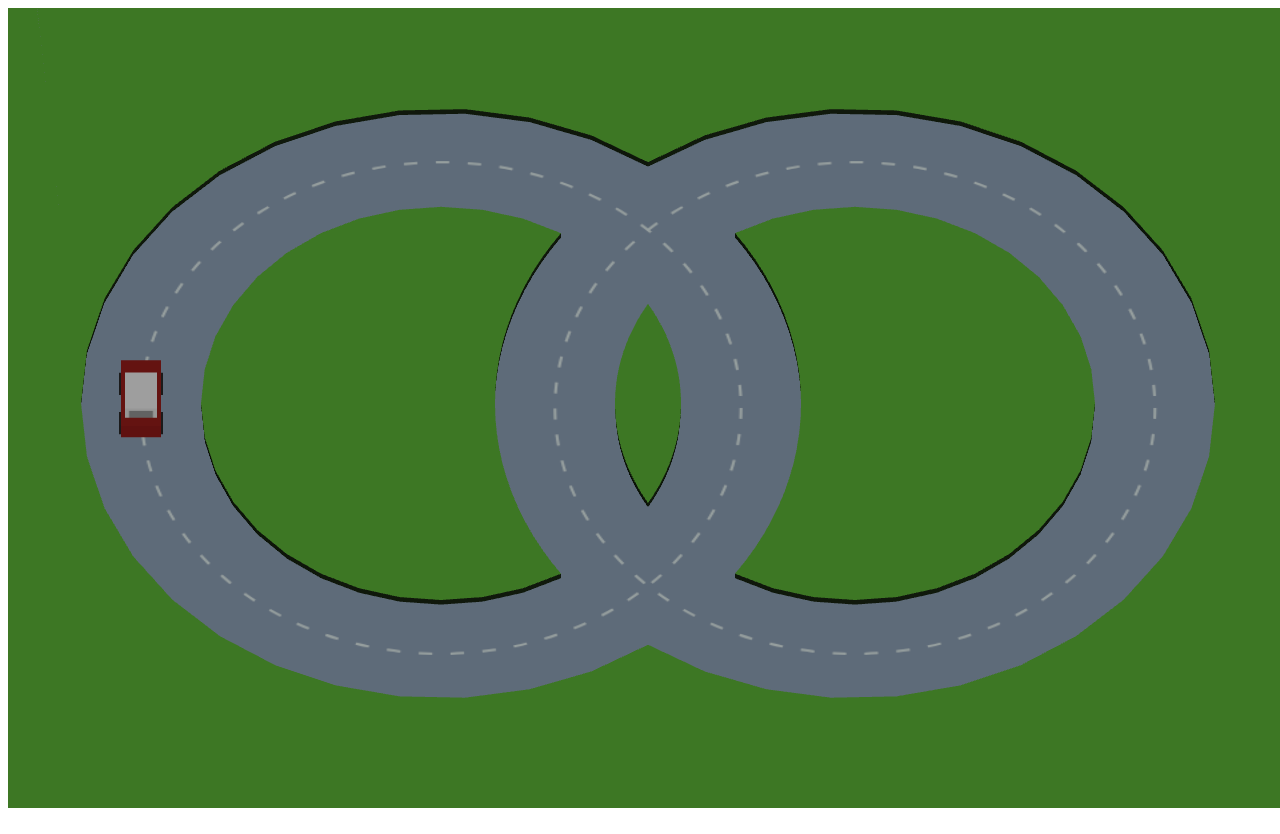
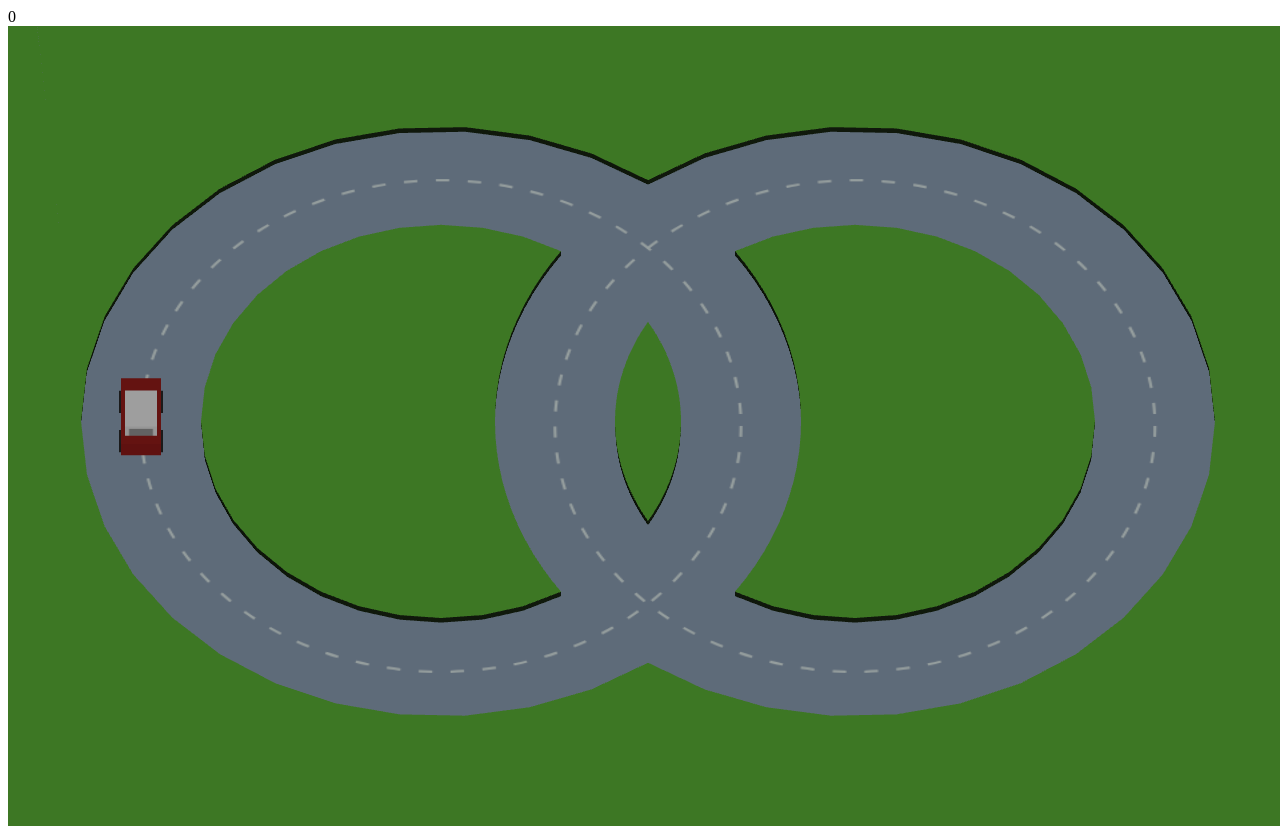
Before and after one commit to yermaka-a/traffic-run-game, a website built with Vite: page index.html in a window 1280 px wide. Built offline with nearby package versions, Linux system fonts and the light colour scheme.

Commit message:
add score to html

```diff
--- a/index.html
+++ b/index.html
@@ -7,6 +7,7 @@
     <title>Vite + TS</title>
   </head>
   <body>
+    <div id="score">0</div>
     <script type="module" src="/src/main.ts"></script>
   </body>
 </html>
```
